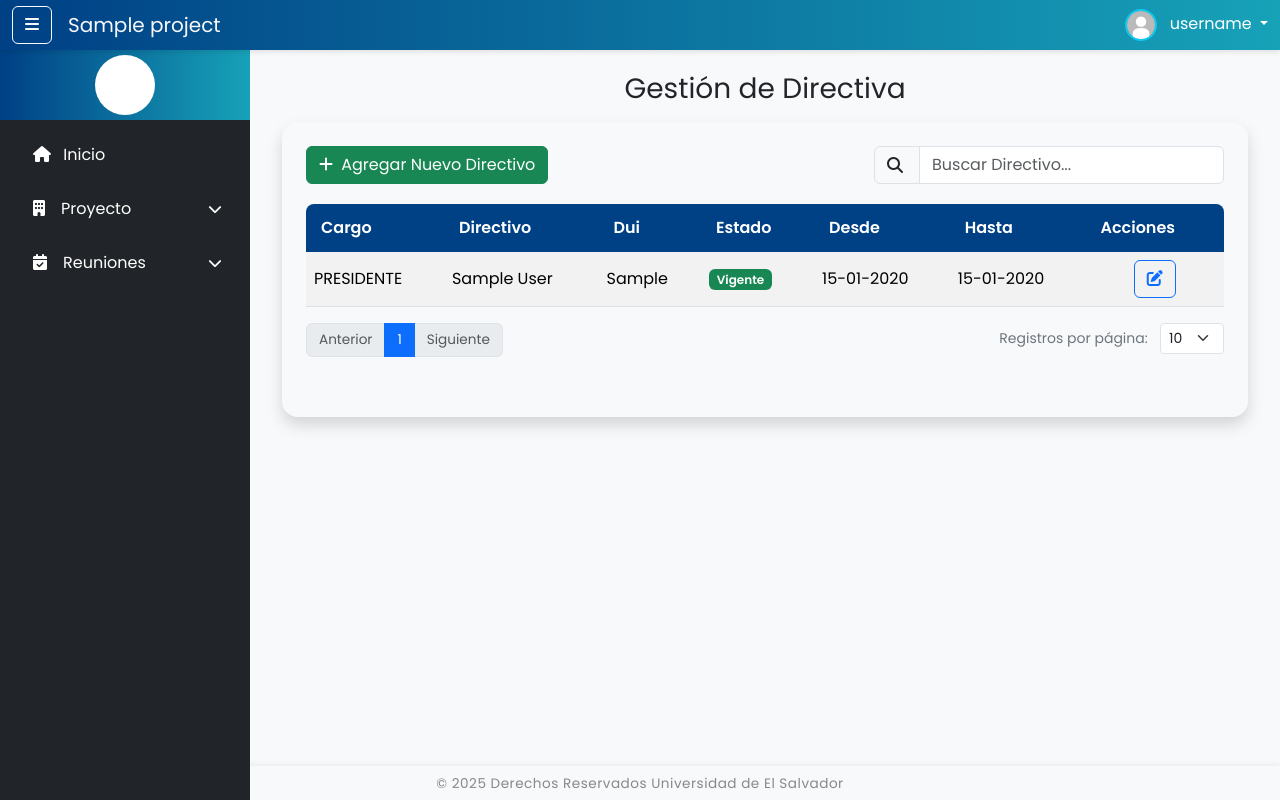
After one commit to eugmerino/acasa-poza-azul, a Django app: page /proyecto/directiva in a window 1280 px wide. The commit adds this page. Run offline with Django 4.2, Linux system fonts and the light colour scheme; tables that the repository leaves empty hold one stand-in row (values such as "Sample post"); grey boxes marked "Sample" are stand-in pictures; some libraries are stand-ins or nearby versions.

Commit message:
[ADD] modulo de directiva

```diff
--- a/project/urls.py
+++ b/project/urls.py
@@ -7,4 +7,7 @@ urlpatterns = [
     path('comunidades/buscar/', views.community_search, name='community_search'),
     path('comunidades/crear/', views.community_create, name='community_create'),
     path('comunidades/editar/<int:pk>/', views.community_edit, name='community_edit'),
+    path('proyecto/directiva', views.directive_list, name='directive_list'),
+    path('proyecto/directiva/buscar/', views.directive_search, name='directive_search'),
+    path('proyecto/directiva/crear/', views.directive_create, name='directive_create'),
 ]
--- a/project/views.py
+++ b/project/views.py
@@ -1,5 +1,5 @@
 from django.shortcuts import render, redirect
-from .models import Project, Community, Community
+from .models import Project, Community, Directive
 from .forms import ProjectForm, CommunityForm
 from django.db.models import Q
 from django.core.paginator import Paginator
@@ -142,3 +142,56 @@ def community_edit(request, pk):
         "partials/community_form.html",
         {"form": form, "community": community}
     )
+
+
+def directive_list(request):
+    project = Project.objects.first()
+    query = request.GET.get('q', '')
+    page_number = request.GET.get('page', 1)
+    per_page = int(request.GET.get('per_page', per_page_options[1]))
+
+    directive_list = Directive.objects.all().order_by('-isActive')
+    paginator = Paginator(directive_list, per_page)
+    page_obj = paginator.get_page(page_number)
+
+    return render(
+        request,
+        'directive/directives.html',
+        {
+            'directive_search_url': reverse('directive_search'),
+            'page_obj': page_obj,
+            'query': query,
+            'per_page': per_page,
+            'per_page_options': per_page_options,
+            'project': project,
+        }
+    )
+
+def directive_search(request):
+    query = request.GET.get('q', '')
+    page_number = request.GET.get('page', 1)
+    per_page = int(request.GET.get('per_page', per_page_options[1]))
+
+    directive_list = Directive.objects.filter(
+        Q(partner__first_name__icontains=query) |
+        Q(partner__last_name__icontains=query) |
+        Q(partner__dui__icontains=query)
+    ).order_by('-isActive')
+
+    paginator = Paginator(directive_list, per_page)
+    page_obj = paginator.get_page(page_number)
+
+    return render(
+        request,
+        'partials/directive/directive_table.html',
+        {
+            'directive_search_url': reverse('directive_search'),
+            'page_obj': page_obj,
+            'query': query,
+            'per_page': per_page,
+            'per_page_options': per_page_options,
+        }
+    )
+
+def directive_create(request):
+    return render(request, "partials/directive/directive_form.html")
--- a/templates/base.html
+++ b/templates/base.html
@@ -93,7 +93,7 @@
           <a href="{% url 'project_info' %}"><i class="fa-solid fa-file-invoice me-3"></i>Información</a>
           <a href="{% url 'fee_list' %}"><i class="fa-solid fa-circle-dollar-to-slot me-3"></i>Tarifa</a>
           <a href="{% url 'community_list' %}"><i class="fa-solid fa-map-location-dot me-3"></i>Comunidades</a>
-          <a href="#"><i class="fa-solid fa-users-line me-3"></i>Directiva</a>
+          <a href="{% url 'directive_list' %}"><i class="fa-solid fa-users-line me-3"></i>Directiva</a>
         </div>
 
         <a class="d-flex justify-content-between align-items-center" data-bs-toggle="collapse" href="#submenuReuniones">
--- /dev/null
+++ b/templates/directive/directives.html
@@ -0,0 +1,91 @@
+{% extends "base.html" %}
+{% load static %}
+
+{% block title %}
+  Directiva |{% if project and project.title %}
+    {{ project.title }}
+  {% else %}
+    ACASA Poza Azul
+  {% endif %}
+{% endblock %}
+
+{% block content %}
+    <div class="row mt-4 mb-2 text-center">
+        <div class="col-12">
+        <h1 class="h3">Gestión de Directiva</h1>
+        </div>
+    </div>
+
+    <div class="table-container rounded-4 shadow p-4">
+        <div class="header-controls">
+            <button
+                id="btn-abrir-crud"
+                class="btn btn-success"
+                data-bs-toggle="modal"
+                data-bs-target="#exampleModal"
+                hx-get=""
+                hx-target="#directive-content-modal"
+                hx-trigger="click"
+            >
+                <i class="fas fa-plus me-1"></i> Agregar Nuevo Directivo
+            </button>
+            {% include "partials/search_table.html" with hx_url=directive_search_url hx_target="#table-content" placeholder="Buscar Directivo..." %}
+        </div>
+        {% include "partials/directive/directive_table.html" %}
+    </div>
+
+    {% include "partials/directive/directive_create_modal.html" %}
+
+    <script>
+    document.addEventListener("DOMContentLoaded", function () {
+        const modalEl = document.getElementById("exampleModal");
+
+        /*function limpiarFormulario() {
+            const form = modalEl.querySelector("form");
+            if (form) {
+                form.reset();
+                form.querySelectorAll("input[type=text], input[type=date], input[type=time]").forEach(el => el.value = "");
+                form.querySelectorAll("input[type=checkbox]").forEach(el => el.checked = false);
+                form.querySelectorAll(".is-invalid").forEach(el => el.classList.remove("is-invalid"));
+            }
+        }*/
+
+        modalEl.addEventListener("hidden.bs.modal", limpiarFormulario);
+
+        /*document.body.addEventListener("htmx:afterOnLoad", function (event) {
+            const triggerHeader = event.detail.xhr.getResponseHeader("HX-Trigger");
+            if (triggerHeader) {
+                try {
+                    const data = JSON.parse(triggerHeader);
+
+                    if (data.state === "success") {
+                        Swal.fire({
+                            icon: "success",
+                            title: "¡Éxito!",
+                            text: data.message,
+                            timer: 2000,
+                            showConfirmButton: false
+                        });
+
+                        const modal = bootstrap.Modal.getInstance(modalEl) || new bootstrap.Modal(modalEl);
+                        modal.hide();
+
+                        limpiarFormulario();
+                    } else if (data.state === "error") {
+                        Swal.fire({
+                            icon: "error",
+                            title: "Error",
+                            text: data.message
+                        });
+                    }
+
+                } catch (e) {
+                    console.warn("HX-Trigger no era JSON válido:", e);
+                }
+            }
+        });*/
+    });
+    </script>
+
+
+{% endblock %}
--- /dev/null
+++ b/templates/partials/directive/directive_create_modal.html
@@ -0,0 +1,6 @@
+<!-- Modal -->
+<div class="modal fade" id="exampleModal" tabindex="-1" aria-labelledby="exampleModalLabel" aria-hidden="true">
+  <div class="modal-dialog modal-dialog-centered" id="directive-content-modal">
+    {% include "partials/directive/directive_form.html" %}
+  </div>
+</div>
--- /dev/null
+++ b/templates/partials/directive/directive_form.html
@@ -0,0 +1,21 @@
+<form
+    class="modal-content"
+>
+    <div class="modal-header">
+    <h5 class="modal-title" id="exampleModalLabel">
+        Agregar directivo
+    </h5>
+    <button type="button" class="btn-close" data-bs-dismiss="modal" aria-label="Close"></button>
+    </div>
+    <div class="modal-body">
+
+    <div class="modal-footer justify-content-between">
+        <button type="submit" class="btn btn-success">
+            Guardar
+        </button>
+        <button type="button" class="btn btn-secondary" data-bs-dismiss="modal">
+            <i class="fas fa-times me-1"></i>
+            Cancelar
+        </button>
+    </div>
+</form>
--- /dev/null
+++ b/templates/partials/directive/directive_row_table.html
@@ -0,0 +1,24 @@
+<tr id="executive-{{ executive.id }}">
+    <td>{{ executive.role }}</td>
+    <td>{{ executive.partner.first_name }} {{ executive.partner.last_name }}</td>
+    <td>{{ executive.partner.dui}}</td>
+    <td>
+        {% if executive.isActive %}
+        <span class="badge bg-success">Vigente</span>
+        {% else %}
+        <span class="badge bg-secondary">No vigente</span>
+        {% endif %}
+    </td>
+    <td>{{ executive.start_date|date:"d-m-Y" }}</td>
+    <td>{{ executive.end_date|date:"d-m-Y" }}</td>
+    <td class="text-center">
+        <div class="btn-group">
+            <button
+                type="button"
+                class="btn btn-outline-primary"
+            >
+                <i class="fas fa-edit"></i>
+            </button>
+        </div>
+    </td>
+</tr>
--- /dev/null
+++ b/templates/partials/directive/directive_table.html
@@ -0,0 +1,29 @@
+<div
+    class="table-responsive rounded-3"
+    id="table-content"
+>
+    <table class="table table-striped table-hover align-middle">
+        <thead class="table-dark">
+        <tr>
+            <th>Cargo</th>
+            <th>Directivo</th>
+            <th>Dui</th>
+            <th>Estado</th>
+            <th>Desde</th>
+            <th>Hasta</th>
+            <th>Acciones</th>
+        </tr>
+        </thead>
+        <tbody id="table-body">
+        {% for executive in page_obj %}
+            {% include "partials/directive/directive_row_table.html" %}
+        {% empty %}
+            <tr>
+                <td colspan="7" class="text-center">No hay resultados</td>
+            </tr>
+        {% endfor %}
+        </tbody>
+    </table>
+
+    {% include "partials/paginator.html" with hx_url=directive_search_url hx_target="#table-content" per_page_options=per_page_options %}
+</div>
```
